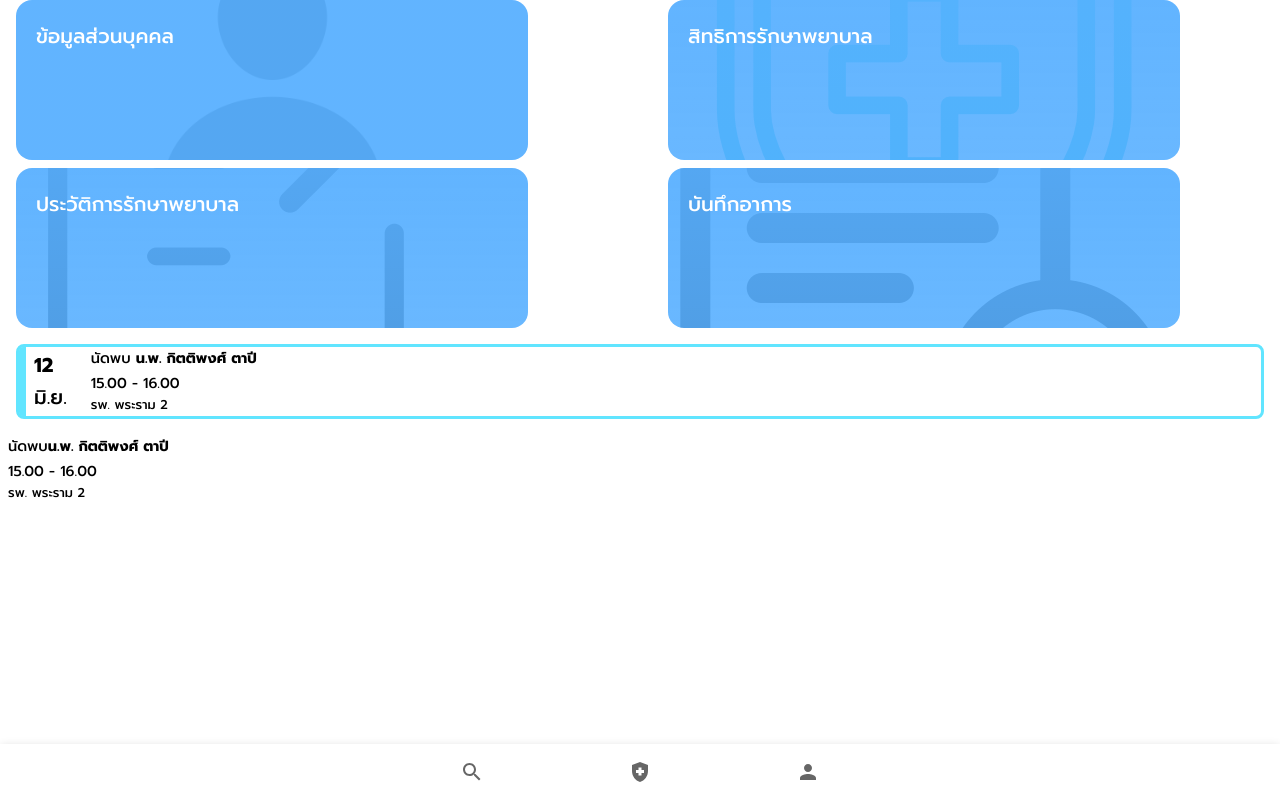
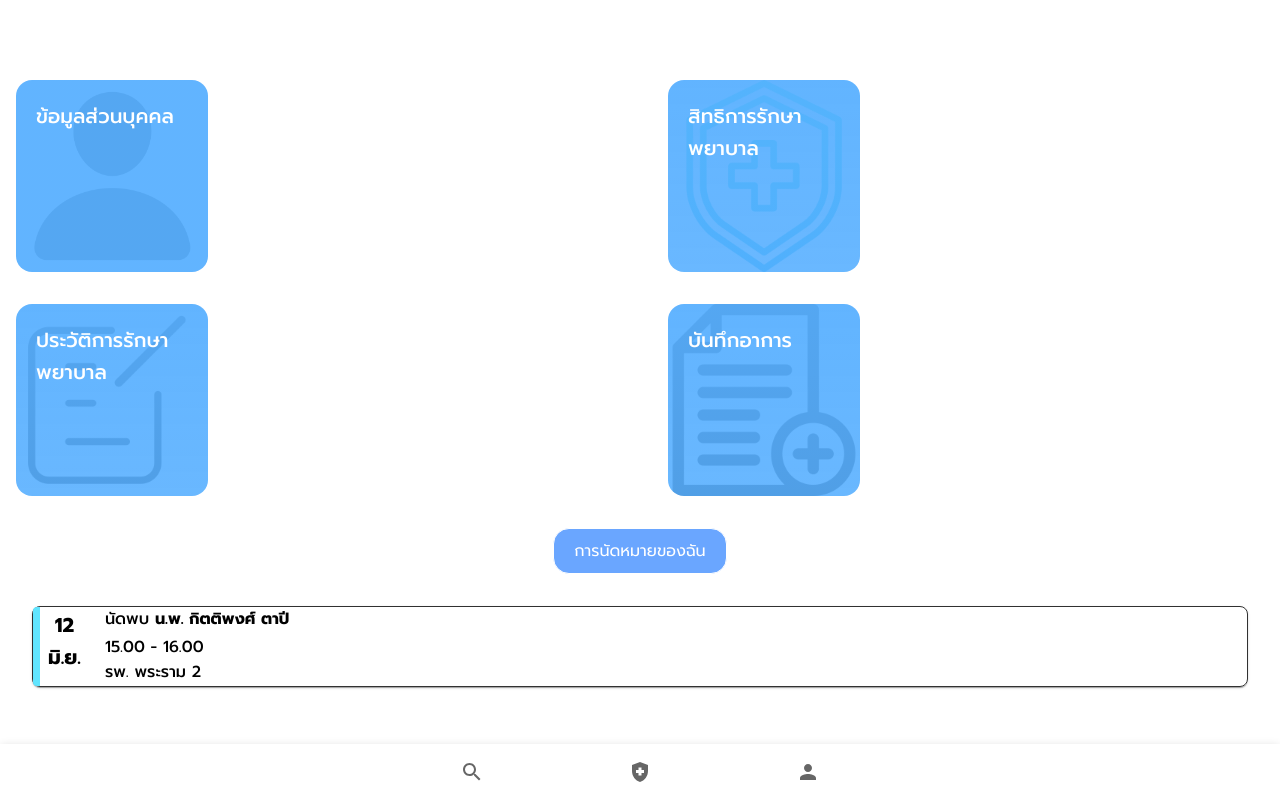
Before and after one commit to Encall/appmhor, a React (Vite) app: page /myHealth in a window 1280 px wide. Built offline with nearby package versions, Linux system fonts and the light colour scheme; no server answers.

Commit message:
MyHealth

```diff
--- a/src/pages/myHealth.tsx
+++ b/src/pages/myHealth.tsx
@@ -7,11 +7,15 @@ import calendarIcon from '../img/icon-calendar.png'
 
 export const MyHealth = () => {
   return (
+    <div className="w-full mt-20">
+      <div className="">
         <div>
-      <div>
-        <Grid container rowSpacing={1} columnSpacing={{ xs: 1, sm: 2, md: 3 }}>
+          <Grid container rowSpacing={4} columnSpacing={{ xs: 1, sm: 2, md: 3 }}>
             <Grid item xs={6}>
-            <Link style={{textDecoration: 'none'}} to="/profile">
+              <Link
+                style={{ textDecoration: 'none', display: 'flex', justifyItems: 'center', alignItems: 'center' }}
+                to="/profile"
+              >
                 <Box
                   sx={{
                     borderRadius: '1em',
@@ -19,22 +23,28 @@ export const MyHealth = () => {
                     justifyContent: 'left',
                     alignItems: 'baseline',
                     marginX: '1em',
-                  height: '20vh',
-                  width: '40vw',
+                    height: '12em',
+                    width: '12em',
                     backgroundImage: `linear-gradient(rgba(89, 176, 255, 0.95), rgba(89, 176, 255, 0.95)), url(${crowdIcon})`,
                     backgroundPosition: 'center',
                     backgroundSize: 'cover',
                     backgroundRepeat: 'repeat',
                   }}
                 >
-                <Typography variant="h6" sx={{ color: 'white', paddingLeft: '1em', paddingTop: '1em', textDecoration:'none' }}>
+                  <Typography
+                    variant="h6"
+                    sx={{ color: 'white', paddingLeft: '1em', paddingTop: '1em', textDecoration: 'none' }}
+                  >
                     ข้อมูลส่วนบุคคล
                   </Typography>
                 </Box>
               </Link>
             </Grid>
             <Grid item xs={6}>
-            <Link style={{textDecoration: 'none'}} to="/medicalright">
+              <Link
+                style={{ textDecoration: 'none', display: 'flex', justifyItems: 'center', alignItems: 'center' }}
+                to="/medicalright"
+              >
                 <Box
                   sx={{
                     borderRadius: '1em',
@@ -42,8 +52,8 @@ export const MyHealth = () => {
                     justifyContent: 'left',
                     alignItems: 'baseline',
                     marginX: '1em',
-                  height: '20vh',
-                  width: '40vw',
+                    height: '12em',
+                    width: '12em',
                     backgroundImage: `linear-gradient(rgba(89, 176, 255, 0.95), rgba(89, 176, 255, 0.9)), url(${medicalBenefitIcon})`,
                     backgroundPosition: 'center',
                     backgroundSize: 'cover',
@@ -57,7 +67,10 @@ export const MyHealth = () => {
               </Link>
             </Grid>
             <Grid item xs={6}>
-            <Link style={{textDecoration: 'none'}} to="/asd">
+              <Link
+                style={{ textDecoration: 'none', display: 'flex', justifyItems: 'center', alignItems: 'center' }}
+                to="/asd"
+              >
                 <Box
                   sx={{
                     borderRadius: '1em',
@@ -65,8 +78,8 @@ export const MyHealth = () => {
                     justifyContent: 'left',
                     alignItems: 'baseline',
                     marginX: '1em',
-                  height: '20vh',
-                  width: '40vw',
+                    height: '12em',
+                    width: '12em',
                     backgroundImage: `linear-gradient(rgba(89, 176, 255, 0.95), rgba(89, 176, 255, 0.9)), url(${recordIcon})`,
                     backgroundPosition: 'center',
                     backgroundSize: 'cover',
@@ -80,7 +93,10 @@ export const MyHealth = () => {
               </Link>
             </Grid>
             <Grid item xs={6}>
-            <Link style={{textDecoration: 'none'}} to="/asd">
+              <Link
+                style={{ textDecoration: 'none', display: 'flex', justifyItems: 'center', alignItems: 'center' }}
+                to="/asd"
+              >
                 <Box
                   sx={{
                     borderRadius: '1em',
@@ -88,8 +104,8 @@ export const MyHealth = () => {
                     justifyContent: 'left',
                     alignItems: 'baseline',
                     marginX: '1em',
-                  height: '20vh',
-                  width: '40vw',
+                    height: '12em',
+                    width: '12em',
                     backgroundImage: `linear-gradient(rgba(89, 176, 255, 0.95), rgba(89, 176, 255, 0.9)), url(${calendarIcon})`,
                     backgroundPosition: 'center',
                     backgroundSize: 'cover',
@@ -104,10 +120,27 @@ export const MyHealth = () => {
             </Grid>
           </Grid>
         </div>
-      <div>
+
+        <div className="px-4">
+          <Box sx={{ marginY: '32px', display: 'flex', justifyContent: 'center' }}>
+            <Typography
+              sx={{
+                textAlign: 'center',
+                bgcolor: '#6AA6FF',
+                border: 1,
+                py: '10px',
+                paddingX: '20px',
+                borderRadius: '16px',
+                color: '#FFF',
+                fontSize: '1rem',
+              }}
+            >
+              การนัดหมายของฉัน
+            </Typography>
+          </Box>
           <Box sx={{ display: 'absolute', margin: '1em' }}>
             <Stack spacing={1}>
-            <Box sx={{ borderRadius: 2, border: 3, borderColor: '#61E5FF' }}>
+              <Box sx={{ borderRadius: 2, border: 1, borderColor: '#313131', boxShadow: 1 }}>
                 <Stack direction="row" spacing={1}>
                   <Box
                     sx={{
@@ -120,14 +153,16 @@ export const MyHealth = () => {
                       justifyContent: 'center',
                     }}
                   >
-                  <Typography variant="h6" sx={{ fontWeight: 'bold' }}>
+                    <Typography variant="h6" sx={{ fontWeight: 'bold', textAlign: 'center' }}>
                       12
                     </Typography>
-                  <Typography variant="h6">มิ.ย.</Typography>
+                    <Typography variant="h6" sx={{ fontWeight: 'bold', textAlign: 'center' }}>
+                      มิ.ย.
+                    </Typography>
                   </Box>
                   <Stack direction="column" spacing={0.25}>
                     <Box sx={{ paddingX: '0.5em' }}>
-                    <Typography variant="h6" sx={{ fontSize: '90%' }}>
+                      <Typography variant="h6" sx={{ fontSize: '1rem' }}>
                         นัดพบ{' '}
                         <Box component="span" fontWeight="fontWeightBold">
                           น.พ. กิตติพงศ์ ตาปี
@@ -136,12 +171,12 @@ export const MyHealth = () => {
                     </Box>
                     <Stack direction="column">
                       <Box sx={{ paddingX: '0.5em' }}>
-                      <Typography variant="h6" sx={{ fontSize: '90%' }}>
+                        <Typography variant="h6" sx={{ fontSize: '1rem' }}>
                           15.00 - 16.00
                         </Typography>
                       </Box>
                       <Box sx={{ paddingX: '0.5em' }}>
-                      <Typography variant="h6" sx={{ fontSize: '80%' }}>
+                        <Typography variant="h6" sx={{ fontSize: '1rem' }}>
                           รพ. พระราม 2
                         </Typography>
                       </Box>
@@ -151,28 +186,7 @@ export const MyHealth = () => {
               </Box>
             </Stack>
           </Box>
-        <Stack direction="column" spacing={0.25}>
-          <Box sx={{ paddingX: '0.5em' }}>
-            <Typography variant="h6" sx={{ fontSize: '90%' }}>
-              นัดพบ
-              <Box component="span" fontWeight="fontWeightBold">
-                น.พ. กิตติพงศ์ ตาปี
-              </Box>
-            </Typography>
-          </Box>
-          <Stack direction="column">
-            <Box sx={{ paddingX: '0.5em' }}>
-              <Typography variant="h6" sx={{ fontSize: '90%' }}>
-                15.00 - 16.00
-              </Typography>
-            </Box>
-            <Box sx={{ paddingX: '0.5em' }}>
-              <Typography variant="h6" sx={{ fontSize: '80%' }}>
-                รพ. พระราม 2
-              </Typography>
-            </Box>
-          </Stack>
-        </Stack>
+        </div>
       </div>
     </div>
   )
```
Lines whose indentation alone changed are shown as unchanged.
